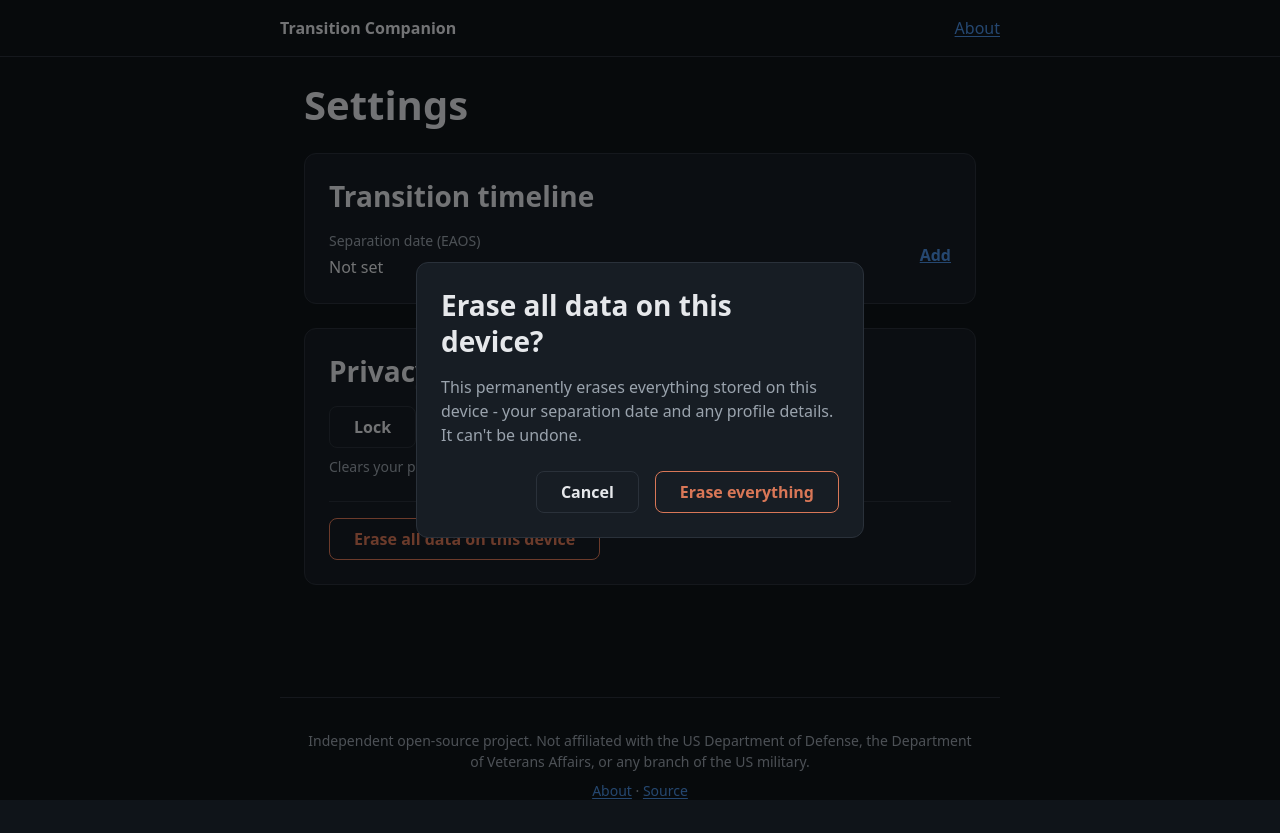
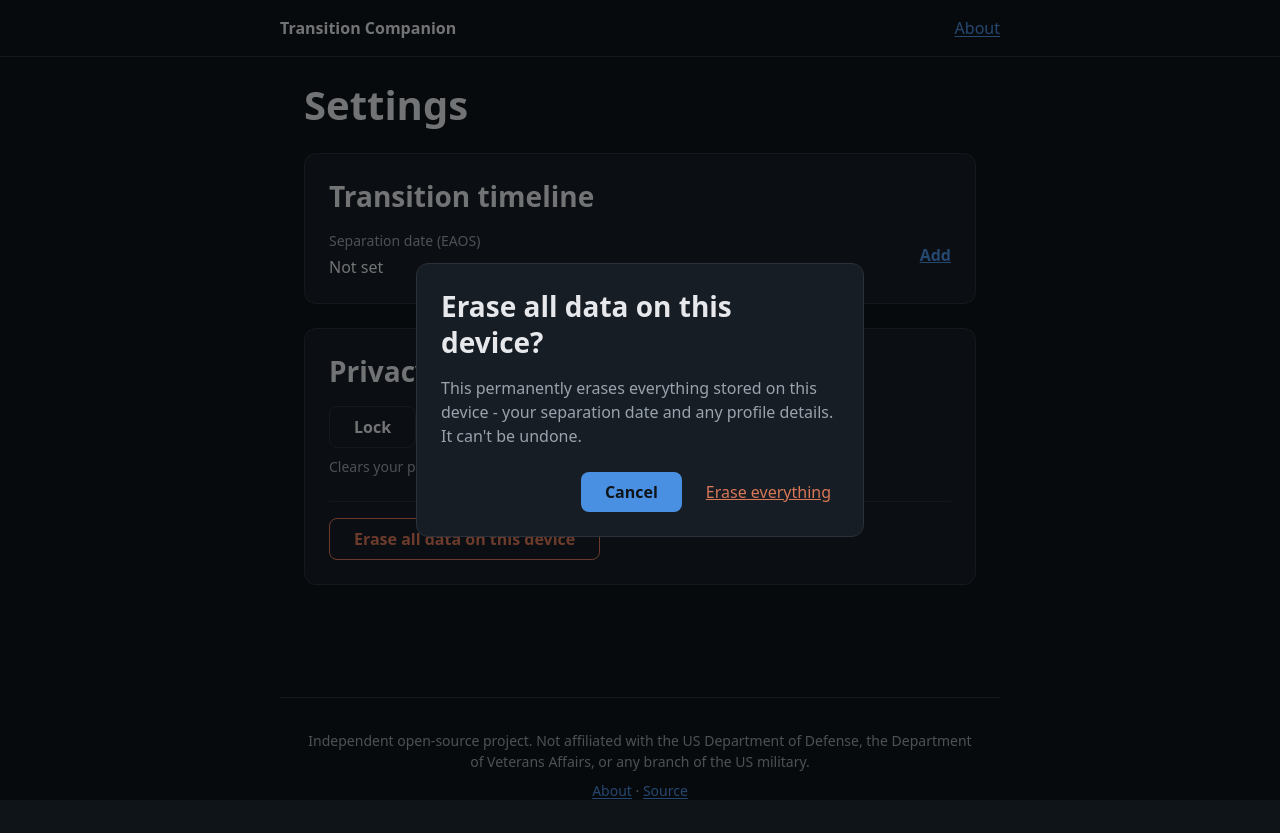
Before and after one commit to GoudyMT/ask214, a SvelteKit app: page /settings in a window 1280 px wide. Both pictures are taken after a click on the button "Erase all data on this device". Built offline with nearby package versions, Linux system fonts and the light colour scheme.

Commit message:
fix(settings): make Cancel the prominent default in wipe dialog (accidental-wipe safety)

```diff
--- a/src/routes/settings/+page.svelte
+++ b/src/routes/settings/+page.svelte
@@ -169,7 +169,7 @@
 				<button class="wipe-dialog__cancel" type="button" onclick={() => wipeDialog?.close()}>
 					Cancel
 				</button>
-				<button class="danger-cta" type="button" onclick={() => void confirmErase()}>
+				<button class="wipe-dialog__erase" type="button" onclick={() => void confirmErase()}>
 					Erase everything
 				</button>
 			</div>
@@ -345,14 +345,32 @@
 		gap: var(--space-m);
 	}
 
+	/* Cancel is the prominent, focused default (filled primary) so the safe choice is the
+	   obvious one - accidental-wipe defense, especially as the profile grows. */
 	.wipe-dialog__cancel {
 		padding: var(--space-s) var(--space-l);
-		background: none;
-		color: var(--color-fg);
-		border: 1px solid var(--color-border);
+		background: var(--color-accent);
+		color: var(--color-bg);
+		border: none;
 		border-radius: var(--radius-m);
 		font: inherit;
 		font-weight: 600;
 		cursor: pointer;
 	}
+
+	.wipe-dialog__cancel:hover {
+		background: var(--color-accent-muted);
+	}
+
+	/* Destructive confirm de-emphasized (quiet danger text): available, but low-salience so it
+	   takes deliberate aim rather than a reflexive click. */
+	.wipe-dialog__erase {
+		padding: var(--space-s);
+		background: none;
+		border: none;
+		color: var(--color-danger);
+		font: inherit;
+		text-decoration: underline;
+		cursor: pointer;
+	}
 </style>
```
